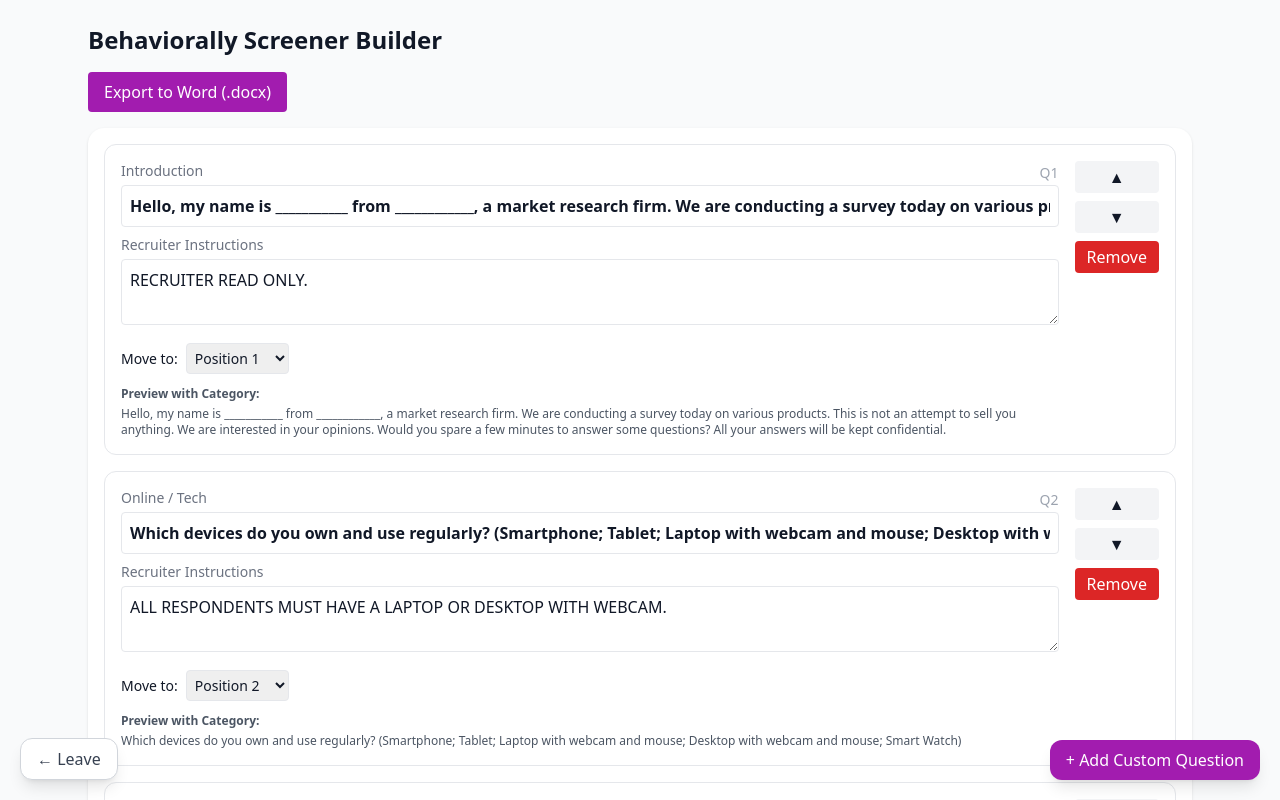
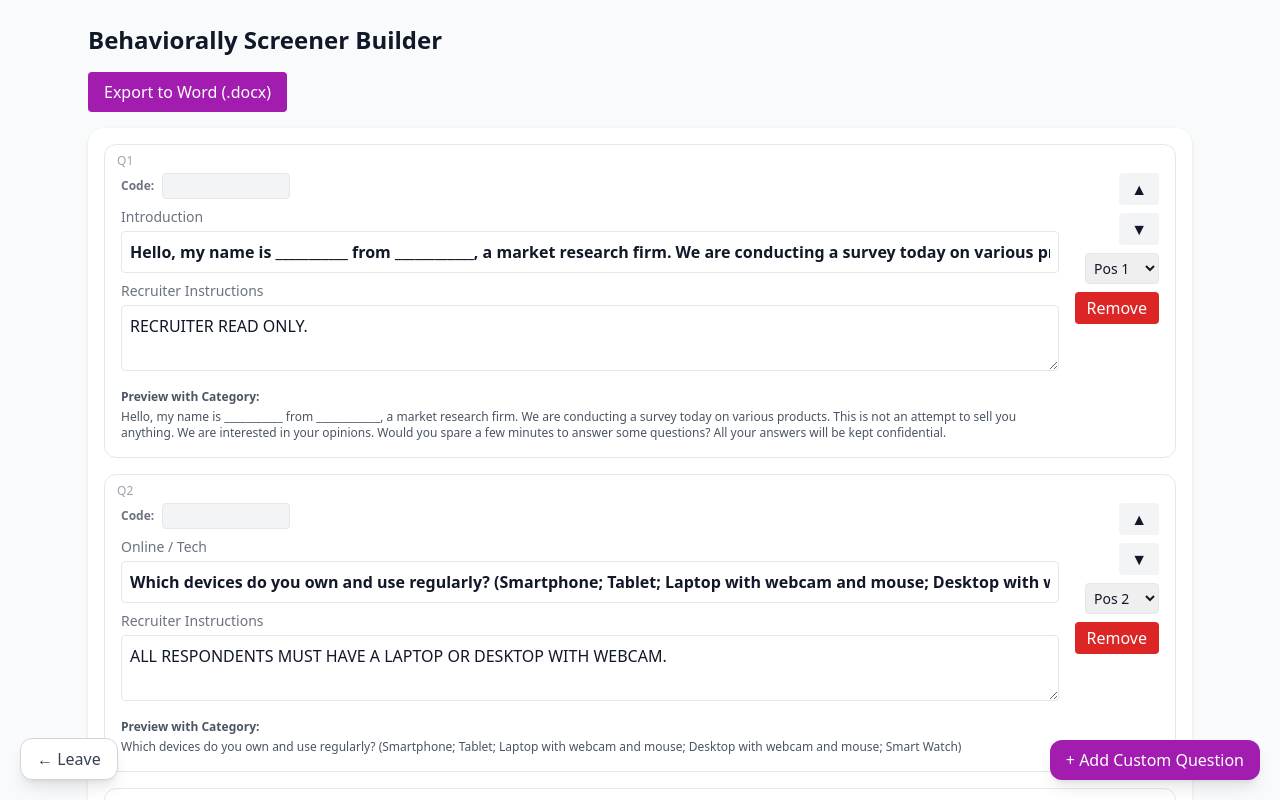
Before and after one commit to d-r-bhv/beh-screener, a React (Vite) app: page / in a window 1280 px wide. Both pictures are taken after a click on the button "Load Behaviorally Standard Order →". Shown: the top 800 px of the page. Built offline with nearby package versions, Linux system fonts and the light colour scheme.

Commit message:
Update ScreenerBuilderApp.tsx

```diff
--- a/src/ScreenerBuilderApp.tsx
+++ b/src/ScreenerBuilderApp.tsx
@@ -25,7 +25,6 @@ export default function ScreenerBuilderApp() {
   const [showConfirm, setShowConfirm] = useState(false);
   const [showAddModal, setShowAddModal] = useState(false);
   const [insertIndex, setInsertIndex] = useState<number>(-1);
-
   const questionRefs = useRef<Record<string, HTMLLIElement | null>>({});
 
   const standard = useMemo(() => buildStandardQuestions(setup.mode), [setup.mode]);
@@ -42,6 +41,7 @@ export default function ScreenerBuilderApp() {
   const addCustom = (position: number) => {
     const q: Question = {
       id: `custom_${Date.now()}`,
+      idLabel: `C_${Date.now()}`,
       section: "Custom",
       text: "New question about {{categoryName}}…",
       type: "open",
@@ -49,18 +49,14 @@ export default function ScreenerBuilderApp() {
       instructions: "",
       tags: ["custom"],
     };
-
     setBuild((prev) => {
       const next = [...prev];
       const insertAt = position < 0 ? next.length : Math.min(position, next.length);
       next.splice(insertAt, 0, q);
       return next;
     });
-
-    // Auto-scroll after short delay so DOM updates first
     setTimeout(() => {
-      const qid = q.id;
-      const el = questionRefs.current[qid];
+      const el = questionRefs.current[q.id];
       if (el) el.scrollIntoView({ behavior: "smooth", block: "center" });
     }, 300);
   };
@@ -97,13 +93,12 @@ export default function ScreenerBuilderApp() {
     });
   };
 
-  // ---------------- SETUP VIEW -----------------
+  // ---------- SETUP VIEW ----------
   if (view === "setup") {
     return (
       <div className="min-h-screen bg-gray-50 flex flex-col items-center justify-center p-6">
         <div className="w-full max-w-3xl bg-white rounded-2xl shadow p-6">
           <h1 className="text-2xl font-bold mb-4">Behaviorally Screener Setup</h1>
-
           <div className="grid md:grid-cols-2 gap-4">
             <div>
               <label className="block text-sm font-medium">Mode</label>
@@ -119,7 +114,6 @@ export default function ScreenerBuilderApp() {
                 ))}
               </select>
             </div>
-
             <div>
               <label className="block text-sm font-medium">Moderator</label>
               <input
@@ -128,7 +122,6 @@ export default function ScreenerBuilderApp() {
                 onChange={(e) => setSetup((s) => ({ ...s, moderator: e.target.value }))}
               />
             </div>
-
             <div>
               <label className="block text-sm font-medium">Dates</label>
               <input
@@ -137,7 +130,6 @@ export default function ScreenerBuilderApp() {
                 onChange={(e) => setSetup((s) => ({ ...s, dates: e.target.value }))}
               />
             </div>
-
             <div>
               <label className="block text-sm font-medium">Location / Platform</label>
               <input
@@ -146,7 +138,6 @@ export default function ScreenerBuilderApp() {
                 onChange={(e) => setSetup((s) => ({ ...s, locationOrPlatform: e.target.value }))}
               />
             </div>
-
             <div className="md:col-span-2">
               <label className="block text-sm font-medium">
                 Category name (as it should appear in screener text)
@@ -161,7 +152,6 @@ export default function ScreenerBuilderApp() {
                 This will plug into questions wherever <code>{"{{categoryName}}"}</code> appears.
               </p>
             </div>
-
             <div className="md:col-span-2">
               <label className="block text-sm font-medium">Notes / Specs</label>
               <textarea
@@ -170,7 +160,6 @@ export default function ScreenerBuilderApp() {
                 onChange={(e) => setSetup((s) => ({ ...s, notes: e.target.value }))}
               />
             </div>
-
             <div className="md:col-span-2 flex justify-end">
               <button
                 className="px-5 py-3 rounded bg-black text-white hover:bg-gray-800"
@@ -185,10 +174,10 @@ export default function ScreenerBuilderApp() {
     );
   }
 
-  // ---------------- BUILDER VIEW -----------------
+  // ---------- BUILDER VIEW ----------
   return (
     <div className="min-h-screen bg-gray-50 text-gray-900 relative">
-      {/* Floating Leave Button */}
+      {/* Floating Leave button */}
       <button
         onClick={() => setShowConfirm(true)}
         className="fixed bottom-5 left-5 bg-white border border-gray-300 shadow-lg text-gray-700 px-4 py-2 rounded-xl hover:bg-gray-100 z-50"
@@ -196,7 +185,7 @@ export default function ScreenerBuilderApp() {
         ← Leave
       </button>
 
-      {/* Floating Add Question Button */}
+      {/* Floating Add button */}
       <button
         onClick={() => setShowAddModal(true)}
         className="fixed bottom-5 right-5 bg-fuchsia-700 text-white px-4 py-2 rounded-xl shadow-lg hover:bg-fuchsia-800 z-50"
@@ -204,7 +193,7 @@ export default function ScreenerBuilderApp() {
         + Add Custom Question
       </button>
 
-      {/* Leave Confirmation Modal */}
+      {/* Leave confirmation */}
       {showConfirm && (
         <div className="fixed inset-0 bg-black bg-opacity-40 flex items-center justify-center z-50">
           <div className="bg-white rounded-2xl shadow-lg p-6 max-w-sm w-full text-center">
@@ -233,7 +222,7 @@ export default function ScreenerBuilderApp() {
         </div>
       )}
 
-      {/* Add Custom Question Modal */}
+      {/* Add custom question modal */}
       {showAddModal && (
         <div className="fixed inset-0 bg-black bg-opacity-40 flex items-center justify-center z-50">
           <div className="bg-white rounded-2xl shadow-lg p-6 max-w-sm w-full text-center">
@@ -284,26 +273,47 @@ export default function ScreenerBuilderApp() {
           Export to Word (.docx)
         </button>
 
-        {/* Builder Cards */}
         <div className="bg-white rounded-2xl shadow p-4">
           <ul className="space-y-4">
             {build.map((q, idx) => (
               <li
                 key={q.id}
                 ref={(el) => (questionRefs.current[q.id] = el)}
-                className="border rounded-xl p-4"
+                className="relative border rounded-xl p-4"
               >
-                <div className="flex items-start justify-between gap-4">
+                {/* Question number label */}
+                <div className="absolute top-2 left-3 text-xs font-medium text-gray-400">
+                  Q{idx + 1}
+                </div>
+
+                <div className="flex items-start justify-between gap-4 mt-3">
                   <div className="flex-1">
-                    <div className="flex items-center justify-between">
-                      <div className="text-sm text-gray-500 mb-1">{q.section}</div>
-                      <div className="text-sm text-gray-400">Q{idx + 1}</div>
+                    {/* Question code field */}
+                    <div className="flex items-center gap-2 mb-2">
+                      <label className="text-xs font-semibold text-gray-500">Code:</label>
+                      <input
+                        className={`text-xs border rounded p-1 w-32 ${
+                          q.idLabel?.startsWith("C_")
+                            ? "bg-white"
+                            : "bg-gray-100 cursor-not-allowed"
+                        }`}
+                        value={q.idLabel || ""}
+                        onChange={(e) =>
+                          q.idLabel?.startsWith("C_") &&
+                          updateQ(q.id, { idLabel: e.target.value })
+                        }
+                        readOnly={!q.idLabel?.startsWith("C_")}
+                      />
                     </div>
+
+                    <div className="text-sm text-gray-500 mb-1">{q.section}</div>
+
                     <input
                       className="w-full text-base font-semibold border rounded p-2"
                       value={q.text}
                       onChange={(e) => updateQ(q.id, { text: e.target.value })}
                     />
+
                     {/* Options */}
                     {q.options && q.options.length > 0 && (
                       <div className="mt-2">
@@ -322,32 +332,17 @@ export default function ScreenerBuilderApp() {
                         ))}
                       </div>
                     )}
+
                     {/* Instructions */}
                     <div className="mt-2">
-                      <div className="text-sm text-gray-500 mb-1">Recruiter Instructions</div>
+                      <div className="text-sm text-gray-500 mb-1">
+                        Recruiter Instructions
+                      </div>
                       <textarea
                         className="w-full border rounded p-2"
                         value={q.instructions || ""}
                         onChange={(e) => updateQ(q.id, { instructions: e.target.value })}
                       />
-                    </div>
-
-                    {/* Move-to dropdown */}
-                    <div className="mt-3 flex items-center gap-2 text-sm">
-                      <span>Move to:</span>
-                      <select
-                        className="border rounded p-1"
-                        value={idx}
-                        onChange={(e) =>
-                          moveToIndex(q.id, Number(e.target.value))
-                        }
-                      >
-                        {build.map((_, i) => (
-                          <option key={i} value={i}>
-                            Position {i + 1}
-                          </option>
-                        ))}
-                      </select>
                     </div>
 
                     {/* Preview */}
@@ -359,8 +354,8 @@ export default function ScreenerBuilderApp() {
                     </div>
                   </div>
 
-                  {/* Move buttons + remove */}
-                  <div className="flex flex-col gap-2">
+                  {/* Right-hand controls */}
+                  <div className="flex flex-col items-end gap-2">
                     <button
                       className="px-3 py-1 rounded bg-gray-100"
                       onClick={() => move(q.id, -1)}
@@ -373,6 +368,17 @@ export default function ScreenerBuilderApp() {
                     >
                       ▼
                     </button>
+                    <select
+                      className="border rounded p-1 text-sm"
+                      value={idx}
+                      onChange={(e) => moveToIndex(q.id, Number(e.target.value))}
+                    >
+                      {build.map((_, i) => (
+                        <option key={i} value={i}>
+                          Pos {i + 1}
+                        </option>
+                      ))}
+                    </select>
                     <button
                       className="px-3 py-1 rounded bg-red-600 text-white"
                       onClick={() => removeQ(q.id)}
```
